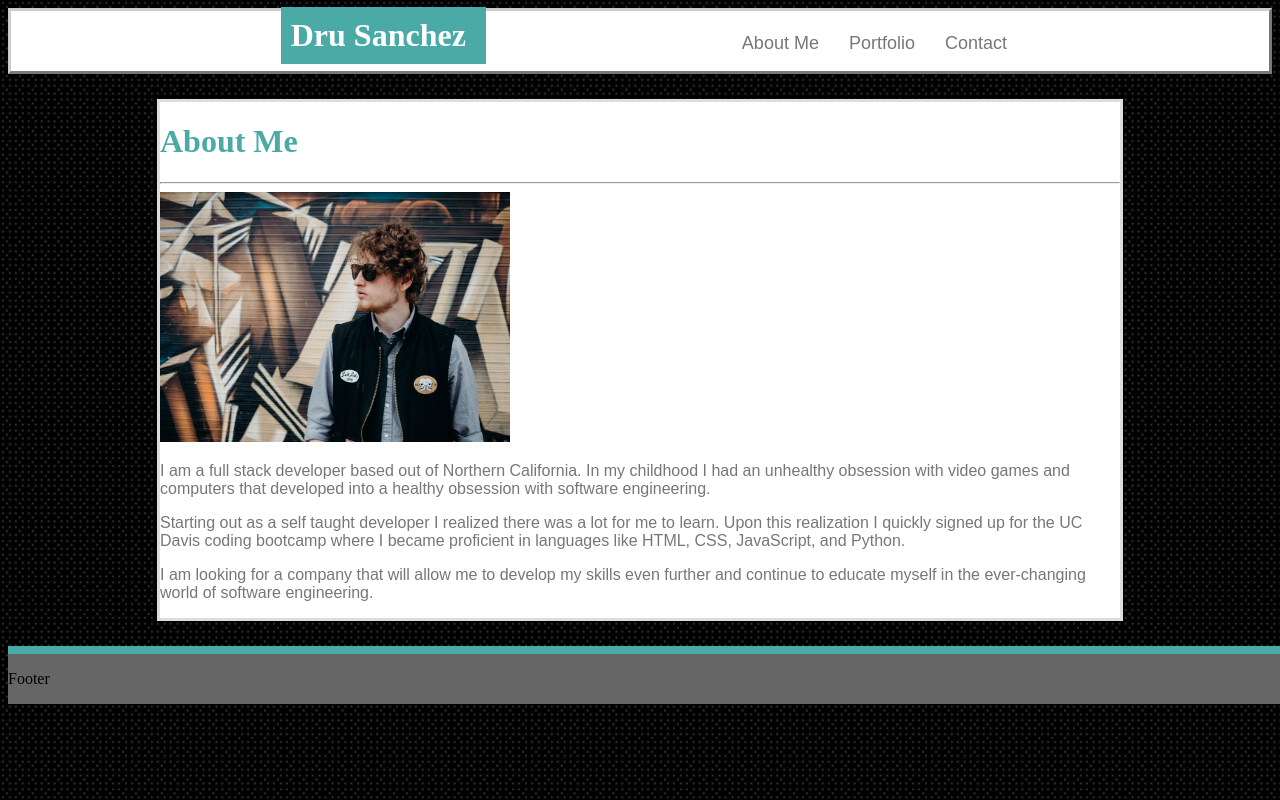
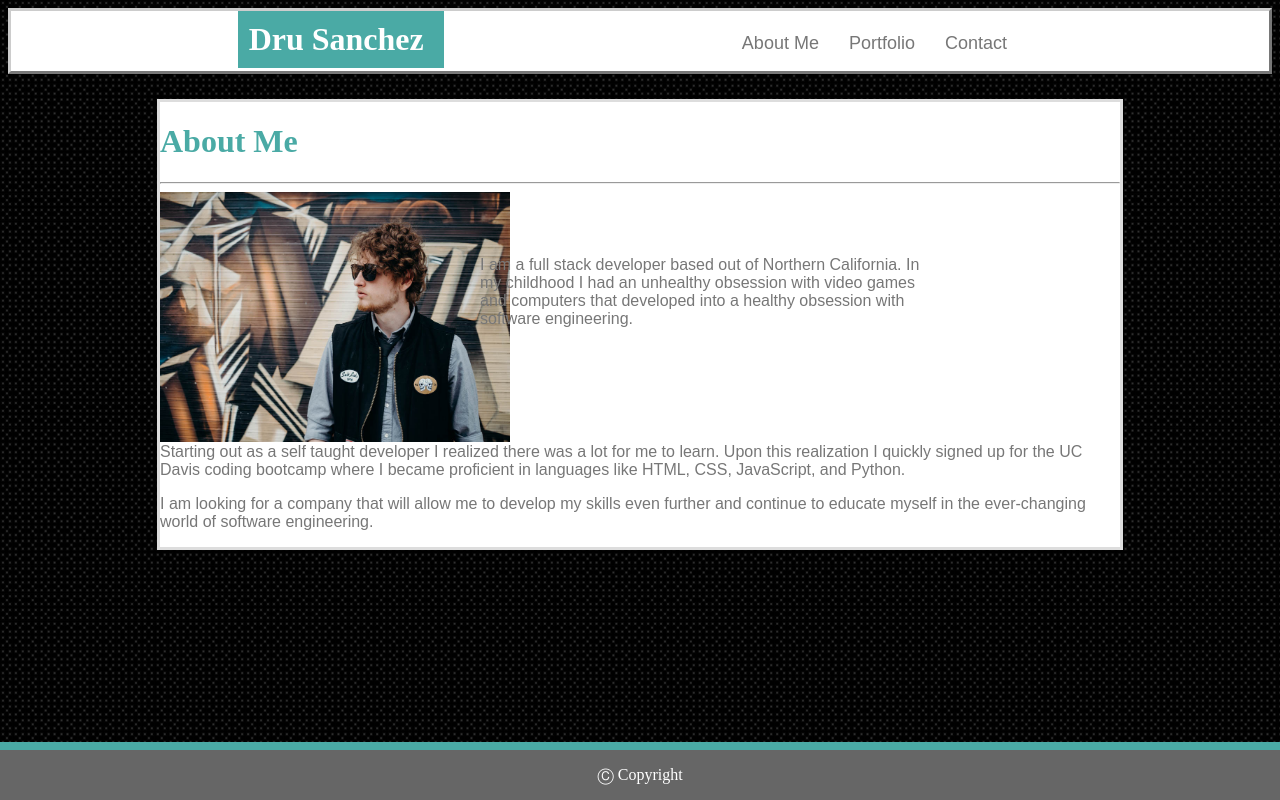
Before and after one commit to Drubaloo/Drubaloo.github.io, a plain HTML site: page Index.html in a window 1280 px wide. Drawn offline with Linux system fonts and the light colour scheme.

Commit message:
dayUpdate

```diff
--- a/Index.html
+++ b/Index.html
@@ -10,8 +10,9 @@
 </head>
 
 <body>
+    <!--Top Bar with info-->
     <H1 class="header">Dru Sanchez</H1>
-    <div class="navbar">
+    <nav class="navbar">
         <li class="nav">
         <li><a class="navbarText" href="contact.html">Contact</a></li>
         <li><a class="navbarText" href="portfolio.html">Portfolio</a></li>
@@ -22,19 +23,22 @@
 
 
 
-    </div>
+    </nav>
+
+
     <div class="mainHeader">
 
     </div>
+    <!--Main content section of my page-->
     <div class="mainContent">
         <h1 class="mainContentHeader">About Me</h1>
         <hr class="line">
-        <img class="image" src="assets/images/Profile.jpg" alt="hot stuff">
-        <div class="mainText">
-            <p>I am a full stack developer based out of Northern California. In my childhood I had an unhealthy
+        <img class="image" src="assets/images/Profile.jpg" alt="hot stuff"><p class="topParagraph">I am a full stack developer based out of Northern California. In my childhood I had an unhealthy
                 obsession
                 with
                 video games and computers that developed into a healthy obsession with software engineering.</p>
+        <div class="mainText">
+
             <p>Starting out as a self taught developer I realized there was a lot for me to learn. Upon this realization
                 I
                 quickly signed up for the UC Davis coding bootcamp where I became proficient in languages like HTML,
@@ -48,8 +52,9 @@
             </p>
         </div>
     </div>
+    <!--busted ass footer won't work-->
     <footer class="footer">
-    <p class="footerText">Footer</p>
+    <p class="footerText">&#9400 Copyright</p>
 </footer>
 </body>
 
--- a/assets/css/style.css
+++ b/assets/css/style.css
@@ -7,11 +7,12 @@ body {
     color: #ffffff;
     width: 185px;
     float: left;
-    margin: 1%;
+    margin-left: 18%;
+
+    margin-top: .2%;
     padding: .8%;
-    position: relative;
-    left: 260px;
-    bottom: 14px;
+    position: absolute;
+
 }
 
 .mainHeader {
@@ -28,11 +29,12 @@ body {
 
     padding: 0px;
     align-content: center;
-    margin-bottom: 0px;
+    left: 0;
+    bottom: 0;
     border-top: 8px solid;
     border-color: #4aaaa5;
-    position: absolute;
-    display: flex;
+    position: fixed;
+
     align-items: center;
     width: 100%;
 }
@@ -56,6 +58,7 @@ body {
     height: 250px;
     width: 350px;
     align-content: left;
+    float: left;
 
 }
 
@@ -87,11 +90,12 @@ body {
 }
 
 .nav{
-    list-style-type:none;
+list-style-type: none;
 margin:0;
 padding:0;
 position:relative;
 display:inline-block;
+
 
 }
 
@@ -102,6 +106,7 @@ li {
     right: 50px;
     top: 10px;
     padding: 15px;
+
 }
 
 .rightBorder {
@@ -111,11 +116,13 @@ li {
 .footerText {
     float: center;
     text-align: center;
+    color: #ffffff;
 }
 
 .mainText {
     font-family: 'Arial', 'Helvetica Neue', Helvetica, sans-serif;
     vertical-align: right;
+    margin-top: 27%;
 }
 
 .container {
@@ -135,11 +142,28 @@ li {
   }
 
 .portfolioImage {
+    position: relative;
     height: 120px;
     width: 150px;
     display: flex;
     padding: 5px;
     margin: auto;
+}
+
+.pic2 {
+    right: 10px;
+}
+
+.pic3 {
+    bottom : 10px;
+}
+
+.pic4 {
+
+}
+
+.pic5{
+
 }
 
 .message {
@@ -160,3 +184,21 @@ li {
     width: 70px;
     text-align: center;
 }
+
+.topParagraph{
+    position: absolute;
+    display: flex;
+    flex-flow: right;
+    width: 35%;
+    height: 25%;
+    margin: auto;
+    margin-top: 5%;
+    margin-left: 25%;
+    margin-bottom: auto;
+    font-family: 'Arial', 'Helvetica Neue', Helvetica, sans-serif;
+}
+
+.contactText {
+    font-family: 'Arial', 'Helvetica Neue', Helvetica, sans-serif;
+    vertical-align: right;
+}
```
Also changed, not shown: contact.html (+11 -8 lines), portfolio.html (+7 -6 lines).
